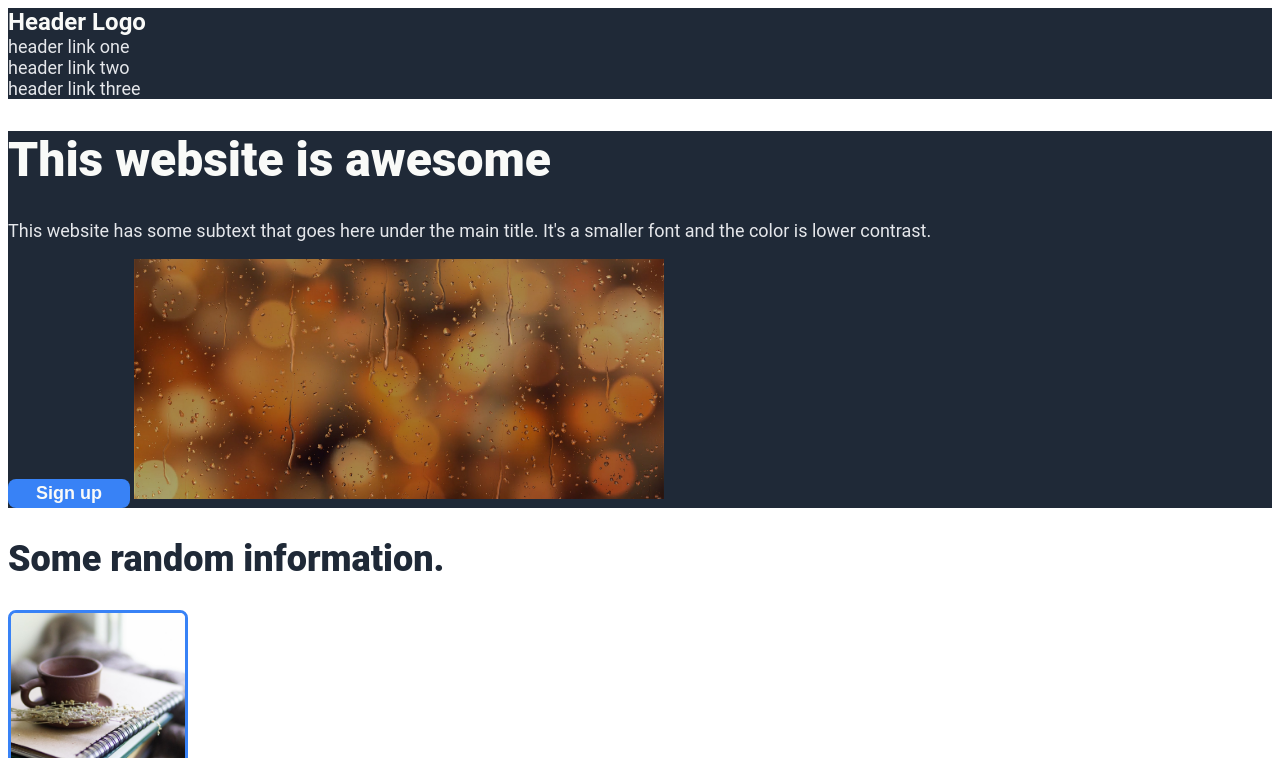
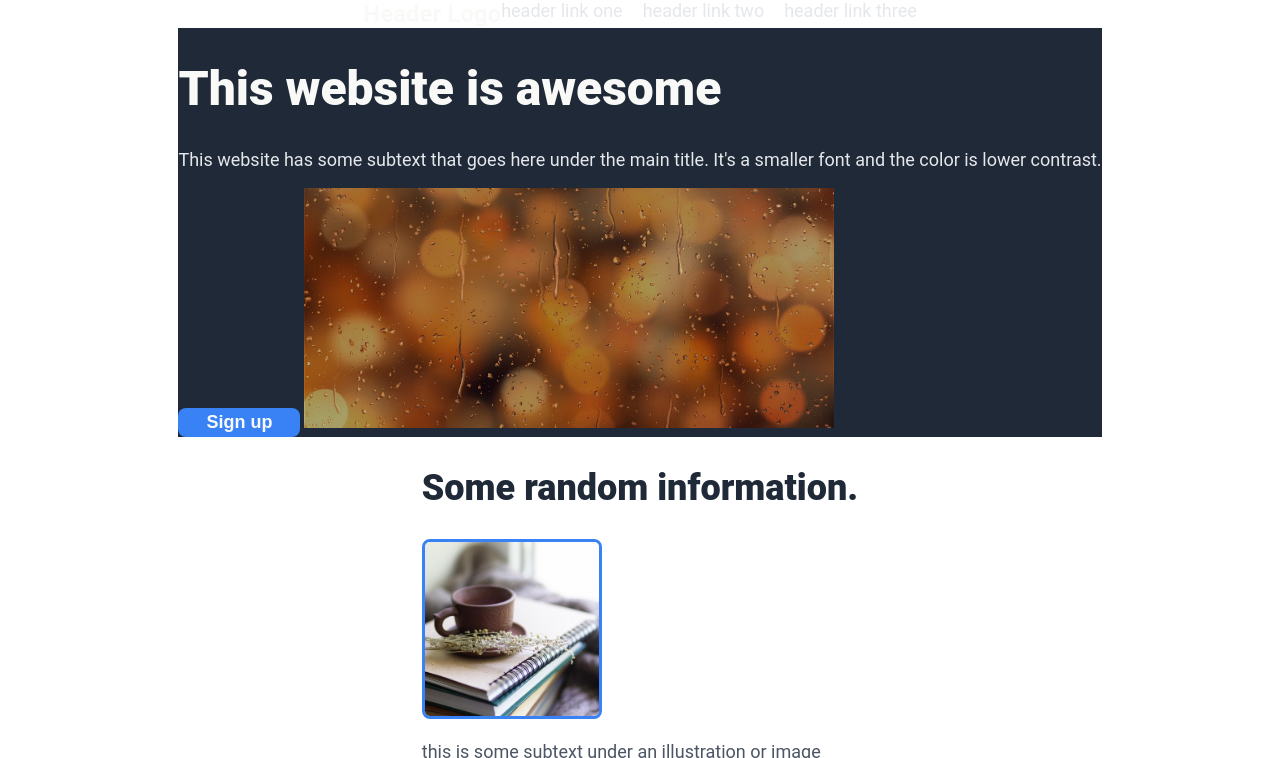
Before and after one commit to vorpalbullet/landing_page, a plain HTML site: page index.html in a window 1280 px wide. Shown: the top 758 px of the page. Drawn offline with Linux system fonts and the light colour scheme.

Commit message:
Refactor styles.css

```diff
--- a/css/styles.css
+++ b/css/styles.css
@@ -8,115 +8,74 @@
 
 body {
   font-family: Roboto, sans-serif;
+  display: flex;
+  flex-direction: column;
+  margin: 0;
+  justify-content: center;
+  align-items: center;
 }
 
-button {
-  padding: 4px 28px;
-}
-
-button,
-.info-image,
-.call-to-action {
-  border-radius: 8px;
-}
-
-header,
-footer,
 .hero {
   background-color: #1f2937;
 }
 
-.info-heading,
-.quote-container {
-  color: #1f2937;
+header {
+  display: flex;
+  justify-content: center;
+  width: 100%;
 }
 
-.info-heading,
-blockquote {
-  font-size: 36px;
-}
-
-.logo,
-.citation,
-.call-to-action-heading {
-  font-size: 24px;
-}
-
-.hero-subtext,
-header a,
-.info-text,
-.call-to-action-text,
-footer,
-button {
-  font-size: 18px;
-}
-
-.hero-heading,
-.logo,
-.call-to-action-heading,
-button {
-  color: #f9faf8;
-}
-
-.hero-subtext,
-.call-to-action-text,
-footer,
-header a {
-  color: #e5e7eb;
-}
-
-.call-to-action,
-button {
-  background-color: #3882f6;
-}
-
-.hero-heading,
-.info-heading {
-  font-weight: 900;
-}
-
-.citation,
-button,
-.logo {
-  font-weight: 700;
-}
-
-header {
+header div {
+  flex: 0 1 900px;
+  display: flex;
+  justify-content: space-between;
+  align-items: center;
+  padding: 10px 0;
 }
 
 .logo {
+  font-size: 24px;
+  color: #f9faf8;
+  font-weight: 700;
 }
 
 ul {
   list-style: none;
   margin: 0;
   padding: 0;
+  display: flex;
+  gap: 20px;
 }
 
-li {
-}
+header a {
+  text-decoration: none;
+  font-size: 18px;
+  color: #e5e7eb;
 
-a {
-  text-decoration: none;
-}
-
-.hero {
 }
 
 .hero-heading {
+  color: #f9faf8;
+  font-weight: 900;
   font-size: 48px;
 }
 
 .hero-subtext {
+  font-size: 18px;
+  color: #e5e7eb;
+}
+
+button {
+  padding: 4px 28px;
+  border-radius: 8px;
+  font-size: 18px;
+  color: #f9faf8;
+  background-color: #3882f6;
+  font-weight: 700;
 }
 
 .hero button {
   border-width: 0;
-}
-
-.call-to-action button {
-  border-style: solid;
-  border-color: #f9faf8;
 }
 
 .hero-image {
@@ -125,10 +84,10 @@ a {
   object-fit: cover;
 }
 
-.info {
-}
-
 .info-heading {
+  font-weight: 900;
+  color: #1f2937;
+  font-size: 36px;
 }
 
 .info-image {
@@ -136,32 +95,52 @@ a {
   width: 180px;
   height: 180px;
   object-fit: cover;
+  border-radius: 8px;
 }
 
 .info-text {
   color: #4b5563;
+  font-size: 18px;
 }
 
 .quote-container {
   background-color: #e5e7eb;
+  color: #1f2937;
 }
 
 blockquote {
+  font-size: 36px;
   font-weight: 300;
   font-style: italic;
 }
 
 .citation {
+  font-weight: 700;
+  font-size: 24px;
 }
 
 .call-to-action {
+  border-radius: 8px;
+  background-color: #3882f6;
 }
 
 .call-to-action-heading {
+  font-size: 24px;
+  color: #f9faf8;
 }
 
 .call-to-action-text {
+  font-size: 18px;
+  color: #e5e7eb;
+}
+
+.call-to-action button {
+  border-style: solid;
+  border-color: #f9faf8;
 }
 
 footer {
+  font-size: 18px;
+  color: #e5e7eb;
+  background-color: #1f2937;
 }
```
